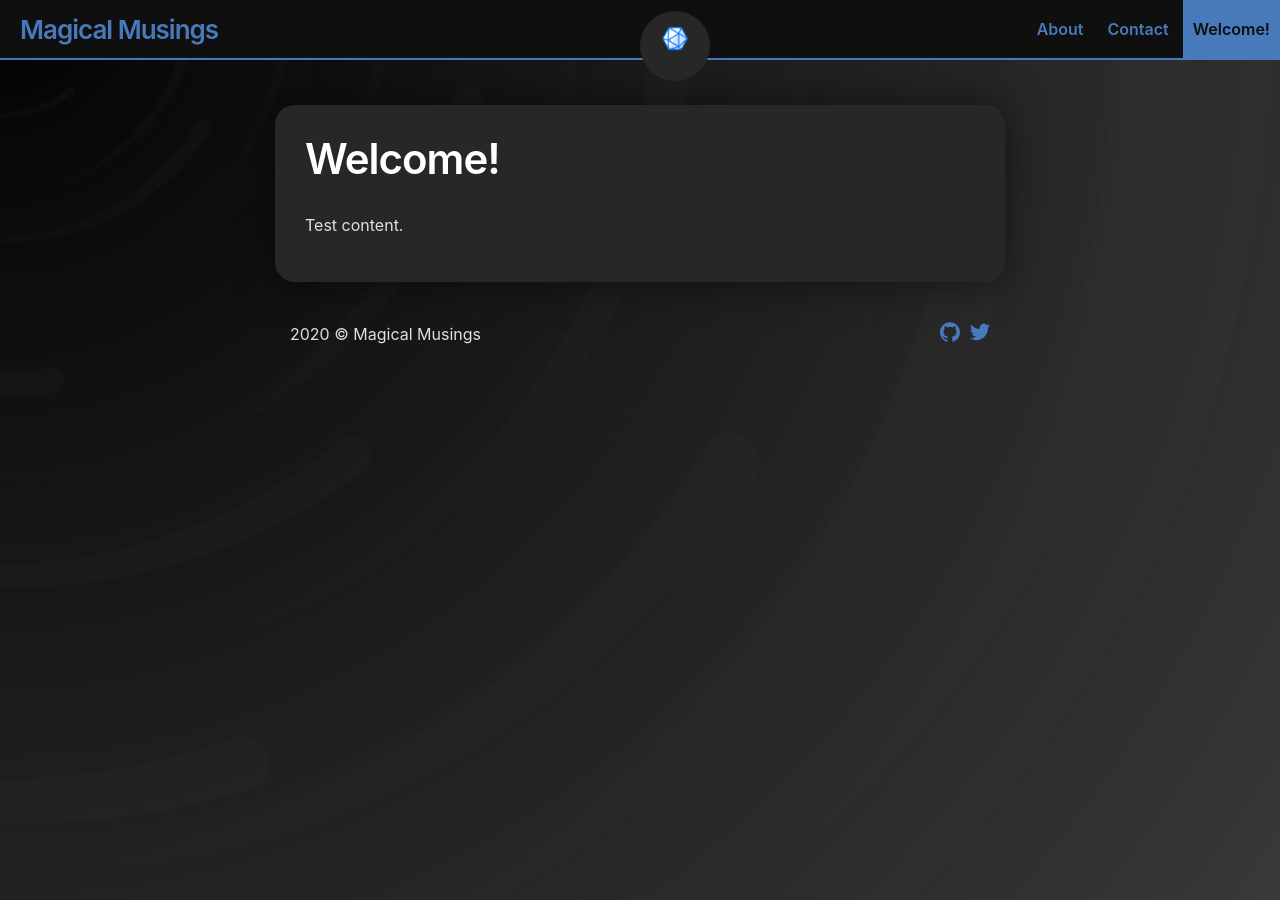
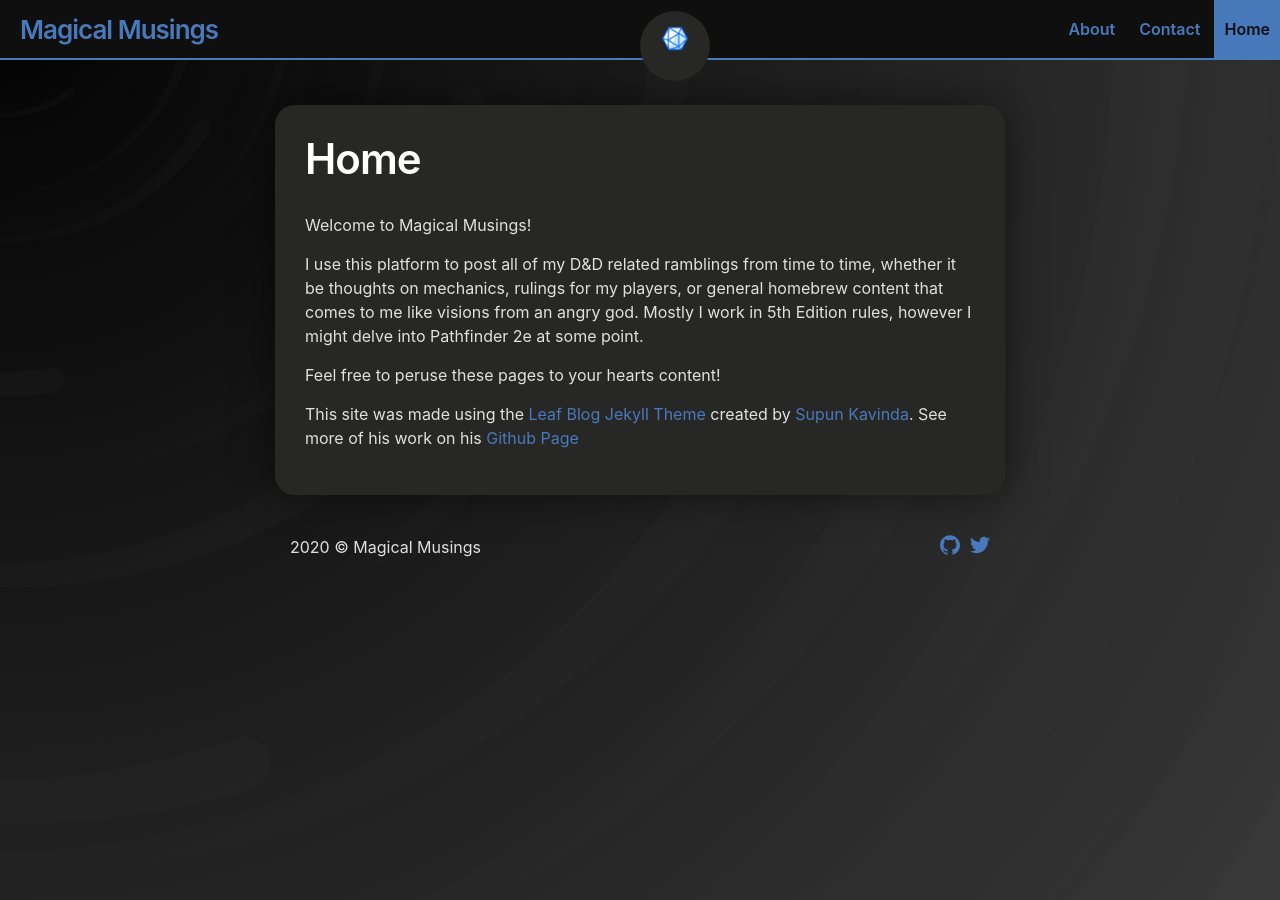
Before and after one commit to andersthemagi/magicalmusings.github.io, a Jekyll site: the page built from index.md, in a window 1280 px wide. Built offline with Jekyll 4.4.1, drawn with Linux system fonts in a browser that asks for light colours.

Commit message:
Update index.md

```diff
--- a/index.md
+++ b/index.md
@@ -1,6 +1,12 @@
 ---
-title: Welcome!
+title: Home
 layout: page
 ---
 
-Test content.
+Welcome to Magical Musings!
+
+I use this platform to post all of my D&D related ramblings from time to time, whether it be thoughts on mechanics, rulings for my players, or general homebrew content that comes to me like visions from an angry god. Mostly I work in 5th Edition rules, however I might delve into Pathfinder 2e at some point.
+
+Feel free to peruse these pages to your hearts content!
+
+This site was made using the <a href="https://supunkavinda.github.io/jekyll-theme-leaf/">Leaf Blog Jekyll Theme</a> created by <a target="_blank" href="https://twitter.com/_SupunKavinda">Supun Kavinda</a>. See more of his work on his <a href="https://github.com/SupunKavinda">Github Page</a>
```
